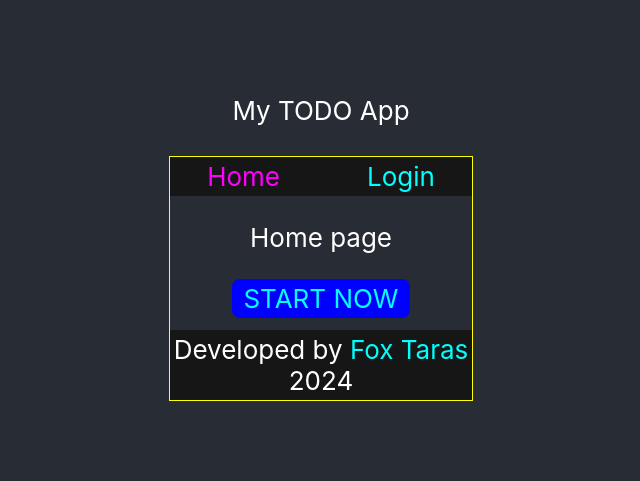
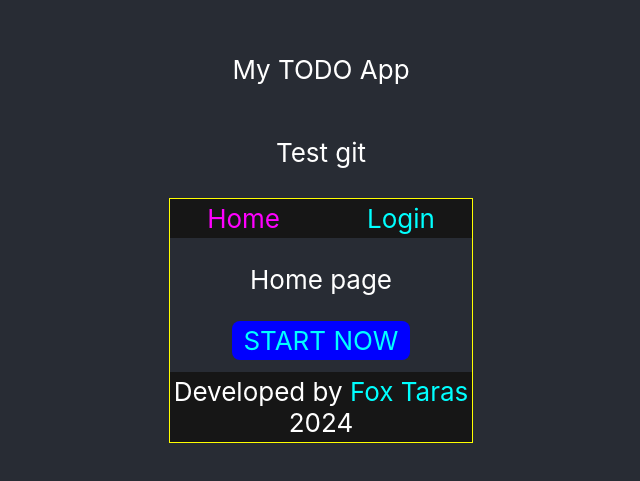
Before and after one commit to SergDv1962/todogenius, a React (Create React App) app: page / in a window 1280 px wide. Shown: the part 163-644 px from the top of the page, without its empty margins (319-959 px from the left). Built offline with nearby package versions, Linux system fonts and the light colour scheme; data requests are answered from the project's data file.

Commit message:
test git

```diff
--- a/src/App.js
+++ b/src/App.js
@@ -37,6 +37,7 @@ function App() {
     <div className="App">
       <div className="App-container">
         <p>My TODO App</p>
+        <p>Test git</p>
         {!!error ? (
           <ErrorPage />
         ) : (
```
